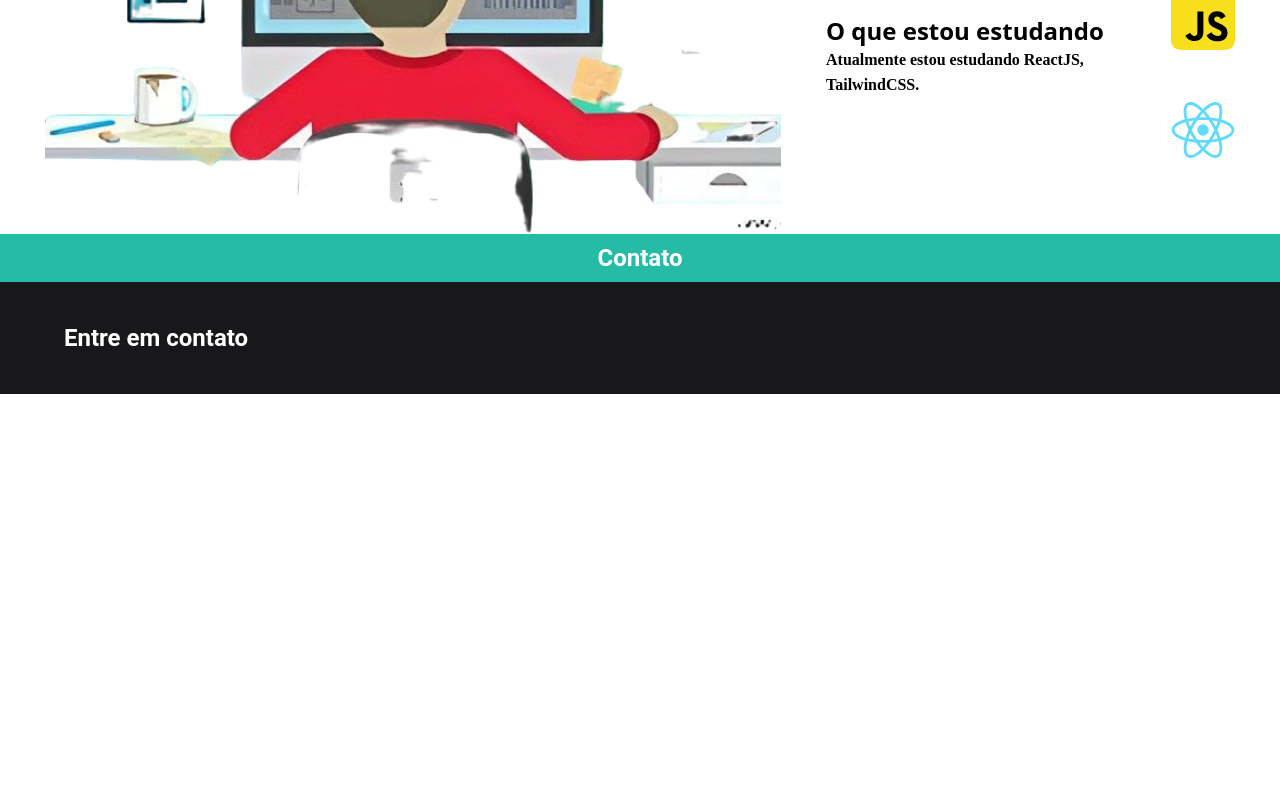
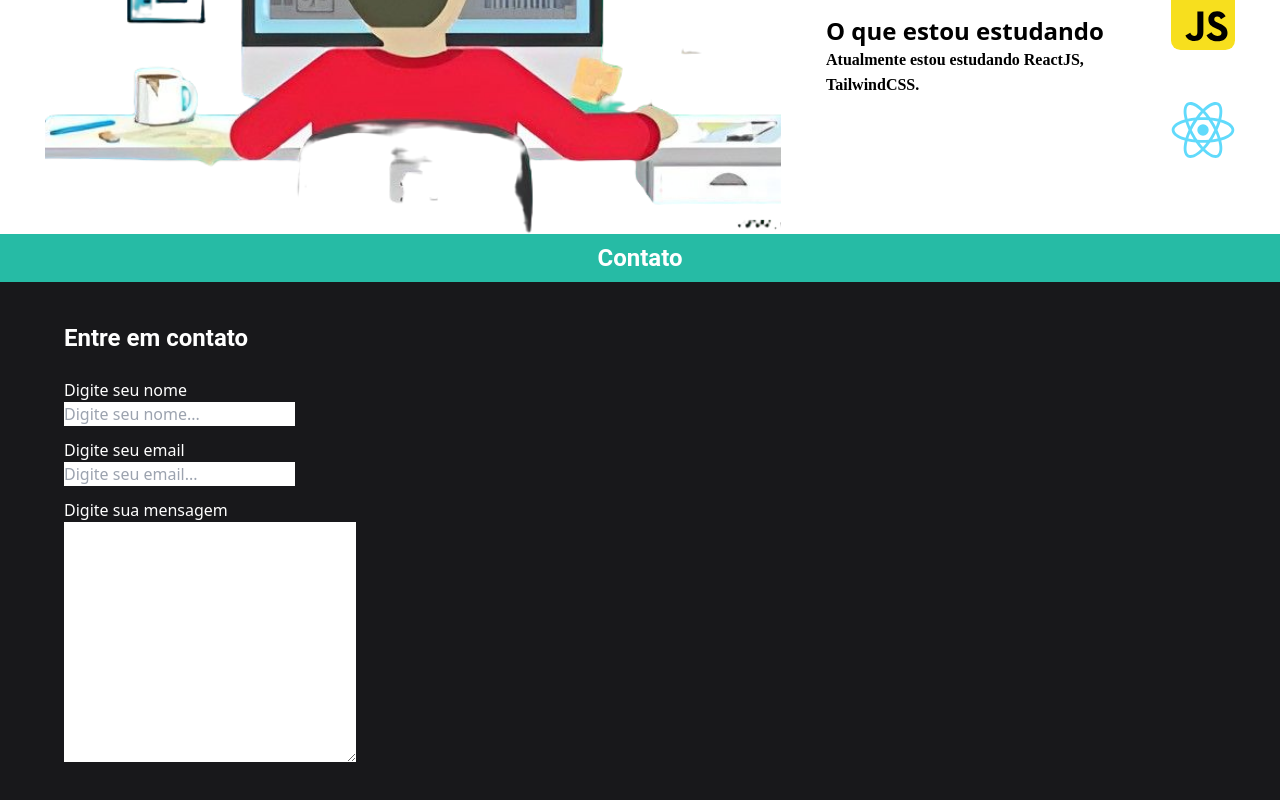
Before and after one commit to Alerrando/Portfolio, a React (Vite) app: page / in a window 1280 px wide. Shown: the part 1863-2663 px from the top of the page. Before the commit the page ends 2257 px from the top, so only its background shows below. Built offline with nearby package versions, Linux system fonts and the light colour scheme; a web font is replaced by a local one.

Commit message:
add o form

```diff
--- a/src/components/Contato/index.tsx
+++ b/src/components/Contato/index.tsx
@@ -9,6 +9,17 @@ export function Contato(){
                 <div className="block md:flex">
                     <div className="text-white">
                         <h2 className="font-roboto text-2xl font-bold">Entre em contato</h2>
+
+                        <form className="block w-52 py-6">
+                            <label>Digite seu nome</label>
+                            <input type="text" placeholder="Digite seu nome..." className="mb-3" />
+
+                            <label>Digite seu email</label>
+                            <input type="email" placeholder="Digite seu email..." className="mb-3" />
+
+                            <label>Digite sua mensagem</label>
+                            <textarea cols={30} rows={10}></textarea>
+                        </form>
                     </div>
                 </div>
             </div>
```
